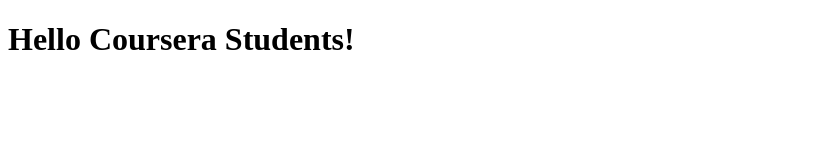
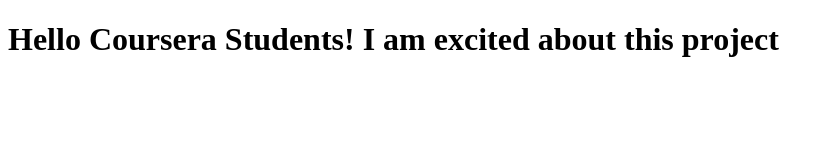
Before and after one commit to ginksman/coursera-repo, a plain HTML site: page index.html in a window 1280 px wide. Shown: the whole page, without its empty margins (0-834 px from the left). Drawn offline with Linux system fonts and the light colour scheme.

Commit message:
new version

```diff
--- a/index.html
+++ b/index.html
@@ -5,6 +5,6 @@
     <title>Hello Coursera</title>
   </head>
   <body>
-    <h1>Hello Coursera Students!</h1>
+    <h1>Hello Coursera Students!  I am excited about this project</h1>
   </body>
 </html>
```
